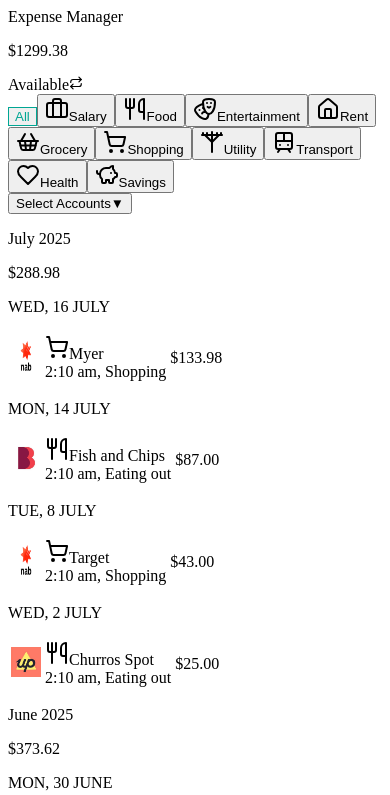
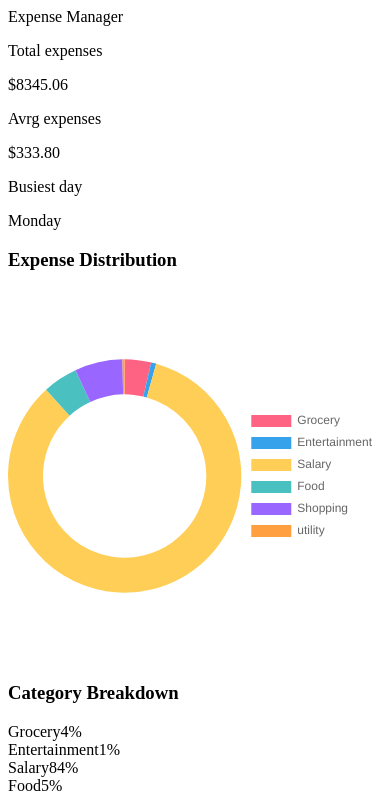
Before and after one commit to iamaswathi/expense-manager, a React (Create React App) app: page / in a window 390 px wide. Shown: the top 795 px of the page. Built offline with nearby package versions, Linux system fonts and the light colour scheme.

Commit message:
added trandaction dashboard component with charts, fiter based on category

```diff
--- a/package.json
+++ b/package.json
@@ -9,8 +9,10 @@
     "@types/jest": "^27.5.2",
     "@types/react": "^19.1.6",
     "@types/react-dom": "^19.1.5",
+    "chart.js": "^4.5.0",
     "lucide-react": "^0.511.0",
     "react": "^19.1.0",
+    "react-chartjs-2": "^5.3.0",
     "react-dom": "^19.1.0",
     "react-redux": "^9.2.0",
     "react-router-dom": "^7.6.2",
--- a/public/data/transactionsOf7786.json
+++ b/public/data/transactionsOf7786.json
@@ -125,7 +125,7 @@
             "data": [
               {
                 "type": "tags",
-                "id": "shopping"
+                "id": "Shopping"
               }
             ],
             "links": {
--- a/src/App.tsx
+++ b/src/App.tsx
@@ -8,7 +8,7 @@ export default function App() {
   return (
     <div>
       <Header />
-      <AccountBalance available={1299.38} spendable={650.44}/>
+      {/* <AccountBalance available={1299.38} spendable={650.44}/> */}
       <Router>
         <Routes>
           <Route path="/" element={<TransactionsList />} />
--- /dev/null
+++ b/src/components/FinancialDashboard/FinancialDashboard.tsx
@@ -0,0 +1,142 @@
+import { Doughnut } from 'react-chartjs-2'; // Easier than raw Chart.js
+import { Chart as ChartJS, ArcElement, Tooltip, Legend } from 'chart.js';
+import { useMemo } from 'react';
+import { TransformedTransaction } from '../../utils/interface/transactionInterface';
+
+// Register Chart.js components
+ChartJS.register(ArcElement, Tooltip, Legend);
+
+interface FinancialDashboardProps {
+    transactions: TransformedTransaction[];
+}
+
+export const FinancialDashboard = ({ transactions }: FinancialDashboardProps) => {
+    // Process transaction data
+    const { chartData, summary } = useMemo(() => {
+        const categoryMap = new Map();
+        let totalExpenses = 0;
+        const dayCount = new Map();
+
+        // Initialize all days with 0 counts
+        const daysOfWeek = ['Sunday', 'Monday', 'Tuesday', 'Wednesday', 'Thursday', 'Friday', 'Saturday'];
+        daysOfWeek.forEach(day => dayCount.set(day, 0));
+
+        transactions.forEach(txn => {
+        //    if(!isCredit) {
+          totalExpenses += txn.amount;
+        //   }
+
+
+          // Category breakdown
+          const category = txn.category || 'Other';
+          categoryMap.set(category, (categoryMap.get(category) || 0) + txn.amount);
+
+          // Day of week analysis
+          const day = new Date(txn.date).toLocaleString('en-US', { weekday: 'long' });
+          dayCount.set(day, (dayCount.get(day) || 0) + 1);
+        });
+
+        // Safely find busiest day (won't throw on empty array)
+        const busiestDayEntry = [...dayCount.entries()].reduce(
+          (a, b) => a[1] > b[1] ? a : b,
+          ['None', 0] // Initial value
+        );
+
+        return {
+          chartData: {
+            labels: [...categoryMap.keys()],
+            datasets: [{
+              data: [...categoryMap.values()],
+              backgroundColor: [
+                '#FF6384', '#36A2EB', '#FFCE56', '#4BC0C0',
+                '#9966FF', '#FF9F40', '#8AC24A'
+              ],
+              borderWidth: 0
+            }]
+          },
+          summary: {
+            totalExpenses,
+            averageExpenses: transactions.length ? totalExpenses / transactions.length : 0,
+            busiestDay: busiestDayEntry[0],
+            transactionCount: transactions.length
+          }
+        };
+      }, [transactions]);
+
+    return (
+        <div className="p-4 max-w-4xl mx-auto">
+            <div className="grid grid-cols-1 md:grid-cols-3 gap-4 mb-6">
+                {/* Summary Cards */}
+                <div className="bg-white p-4 rounded-lg shadow">
+                    <p className="text-gray-500 text-sm">Total expenses</p>
+                    <p className="text-2xl font-bold">${summary.totalExpenses.toFixed(2)}</p>
+                </div>
+
+                <div className="bg-white p-4 rounded-lg shadow">
+                    <p className="text-gray-500 text-sm">Avrg expenses</p>
+                    <p className="text-2xl font-bold">${summary.averageExpenses.toFixed(2)}</p>
+                </div>
+
+                <div className="bg-white p-4 rounded-lg shadow">
+                    <p className="text-gray-500 text-sm">Busiest day</p>
+                    <p className="text-2xl font-bold">{summary.busiestDay}</p>
+                </div>
+            </div>
+
+            {/* Chart Section */}
+            <div className="grid grid-cols-1 lg:grid-cols-3 gap-6">
+                <div className="bg-white p-4 rounded-lg shadow lg:col-span-2">
+                    <h3 className="font-semibold mb-4">Expense Distribution</h3>
+                    <div className="h-64">
+                        <Doughnut
+                            data={chartData}
+                            options={{
+                                cutout: '70%',
+                                plugins: {
+                                    legend: {
+                                        position: 'right',
+                                    },
+                                    tooltip: {
+                                        callbacks: {
+                                            label: (context) => {
+                                                const label = context.label || '';
+                                                const value = context.raw as number; // Type assertion here
+                                                const total = context.dataset.data.reduce((a: number, b: number) => a + b, 0);
+                                                const percentage = Math.round((value / total) * 100);
+                                                return `${label}: $${value.toFixed(2)} (${percentage}%)`;
+                                            }
+                                        }
+                                    }
+                                }
+                            }}
+                        />
+                    </div>
+                </div>
+
+                {/* Percentage Breakdown */}
+                <div className="bg-white p-4 rounded-lg shadow">
+                    <h3 className="font-semibold mb-4">Category Breakdown</h3>
+                    <div className="space-y-3">
+                        {chartData.labels.map((label, i) => {
+                            const total = chartData.datasets[0].data.reduce((a, b) => a + b, 0);
+                            const value = chartData.datasets[0].data[i];
+                            const percentage = Math.round((value / total) * 100);
+                            const color = chartData.datasets[0].backgroundColor[i];
+
+                            return (
+                                <div key={label} className="flex items-center">
+                                    <div
+                                        className="w-3 h-3 rounded-full mr-2"
+                                        style={{ backgroundColor: color }}
+                                    />
+                                    <span className="flex-1">{label}</span>
+                                    <span className="font-medium">{percentage}%</span>
+                                </div>
+                            );
+                        })}
+                    </div>
+                </div>
+            </div>
+        </div>
+    );
+};
--- a/src/components/TransactionsList/TransactionsList.tsx
+++ b/src/components/TransactionsList/TransactionsList.tsx
@@ -3,22 +3,15 @@ import { getCategoryIcon } from '../../utils/getCategoryIcons';
 import { groupByMonthAndDate } from '../../utils/groupByMonthAndDate';
 import { useAppSelector, useAppDispatch } from '../../state/hooks';
 import { loadAccounts, loadCategories, loadTransactions, setSelectedAccounts, setSelectedTransaction, setTransactions } from '../../state/transactions/transactionsSlice';
-import { useDispatch, useSelector } from 'react-redux';
-import { AppDispatch, RootState } from '../../state/store';
-import { fetchTransactionsList } from '../../services/dataService';
+import { RootState } from '../../state/store';
 import TransactionDetail from '../TransactionDetail/TransactionDetail';
-import { findIfCredit, getTimeFromDateString, removeCreditDebitSign, transformTransactions } from '../../utils/utilities';
+import { getTimeFromDateString, transformTransactions } from '../../utils/utilities';
 import AccountsList from '../AccountsList/AccountsList';
+import { FinancialDashboard } from '../FinancialDashboard/FinancialDashboard';
 
 export default function TransactionsList() {
 
     const dispatch = useAppDispatch();
-    // const transactions = useAppSelector((state: RootState) => state.transctions.transactionsList);
-    // const accounts = useAppSelector((state: RootState) => state.transctions.accounts);
-    // const categories = useAppSelector((state: RootState) => state.transctions.categories);
-    // const selectedAccountIds = useAppSelector((state: RootState) => state.transctions.selectedAccountIds);
-    // const status = useAppSelector((state) => state.transctions.status);
-
     const { transactionsList, accounts, categories, selectedAccountIds, status } = useAppSelector((state: RootState) => state.transctions);
     console.log('Categories in state:', categories);
     console.log('Accounts in state:', accounts);
@@ -64,12 +57,13 @@ export default function TransactionsList() {
         setSelectedCategory(category);
     };
 
-    if (status === 'loading') return <div>Loading ...</div>
+    if (status === 'loading') return <div className="p-4 max-w-4xl mx-auto font-custom">Loading ...</div>
 
     const grouped = groupByMonthAndDate(filteredTransactions);
 
     return (
-        <div className="font-custom">
+        <div className="p-4 max-w-4xl mx-auto font-custom">
+            <FinancialDashboard transactions={filteredTransactions} />
             {/* Category Filter */}
             <div className="flex gap-2 overflow-x-auto pb-2">
                 <button
@@ -128,7 +122,7 @@ export default function TransactionsList() {
 
                         {Object.entries(dates)
                             .sort((a, b) => b[1].date.getTime() - a[1].date.getTime())
-                            .map(([dateKey, { transactions, total, isCredit }]) => (
+                            .map(([dateKey, { transactions, total, }]) => (
                                 <div key={dateKey} className="border-none">
                                     <div className="flex justify-between items-center border-none bg-highlight px-4 py-2">
                                         <p className="text-xs text-secondary">{dateKey}</p>
@@ -139,13 +133,11 @@ export default function TransactionsList() {
                                         <tbody>
                                             {transactions.map((item, index) => {
                                                 const isLastRow = index === transactions.length - 1;
-                                                const amount = parseFloat(removeCreditDebitSign(item.amount)).toFixed(2);
-                                                const isCredit = findIfCredit(item.amount);
-                                                const amountColor = isCredit ? "text-tertiary" : "text-primary";
-                                                const amountFormatted = `${isCredit ? "+" : ""}$${amount}`;
+                                                const amountColor = (item.type.toLowerCase() === 'credit') ? "text-tertiary" : "text-primary";
+                                                const amountFormatted = `${(item.type.toLowerCase() === 'credit')  ? "+" : ""}$${item.amount}`;
 
                                                 return (
-                                                    <tr key={item.id} className="hover:border-[#F0FFF0]-4" onClick={() => dispatch(setSelectedTransaction(item.id))}>
+                                                    <tr key={item.id} className="hover:bg-hightlight" onClick={() => dispatch(setSelectedTransaction(item.id))}>
                                                         <td className="text-primary border-none">
                                                             <div className="text-primary flex items-center justify-center h-full w-full">
                                                                 <img className="logo-style" src={item.bankLogo} alt={item.bankAltText} />
--- a/src/utils/groupByMonthAndDate.tsx
+++ b/src/utils/groupByMonthAndDate.tsx
@@ -1,5 +1,4 @@
-import { MonthDateGroupedTransactions, Transaction, TransformedTransaction } from "./interface/transactionInterface";
-import { findIfCredit, removeCreditDebitSign } from "./utilities";
+import { MonthDateGroupedTransactions, TransformedTransaction } from "./interface/transactionInterface";
 
 const getMonthKey = (date: Date): [string, Date] => {
     const key = date.toLocaleDateString('en-AU', {
@@ -22,19 +21,19 @@ export const groupByMonthAndDate = (transactions: TransformedTransaction[]): Mon
         const rawDate = new Date(transaction.date);
         const [monthKey, monthDate] = getMonthKey(rawDate);
         const [dateKey, fullDate] = getDateKey(rawDate);
-        const amount = parseFloat(removeCreditDebitSign(transaction.amount) || '0');
-        const isCredit = findIfCredit(transaction.amount);
+        const amount = transaction.amount;
+        const transType = transaction.type;
+
         if(!acc[monthKey]) {
             acc[monthKey] = { monthDate, totalDebit: 0, dates: {} };
         }
         if(!acc[monthKey].dates[dateKey]) {
-            acc[monthKey].dates[dateKey] = { date: fullDate, transactions: [], total: 0, isCredit};
+            acc[monthKey].dates[dateKey] = { date: fullDate, transactions: [], total: 0};
         }
         acc[monthKey].dates[dateKey].transactions.push(transaction);
         acc[monthKey].dates[dateKey].total += amount;
-        acc[monthKey].dates[dateKey].isCredit = isCredit;
 
-        if(!isCredit) acc[monthKey].totalDebit += amount;
+        if(transType.toLowerCase() === 'debit') acc[monthKey].totalDebit += amount;
         return acc;
 
     }, {});
--- a/src/utils/interface/transactionInterface.tsx
+++ b/src/utils/interface/transactionInterface.tsx
@@ -160,7 +160,6 @@ export interface MonthDateGroupedTransactions {
                 date: Date;
                 transactions: TransformedTransaction[];
                 total: number;
-                isCredit: boolean;
             };
         };
     };
@@ -170,7 +169,8 @@ export interface TransformedTransaction {
     id: string;
     accountId: string;
     description: string;
-    amount: string;
+    amount: number;
+    type: string;
     date: string;
     category: string;
     status: string;
--- a/src/utils/utilities.tsx
+++ b/src/utils/utilities.tsx
@@ -1,5 +1,3 @@
-// import { Transaction } from "../types";
-import { aC } from "vitest/dist/chunks/reporters.d.C1ogPriE";
 import { Account, BankLogoConfig, Transaction, TransformedTransaction } from "./interface/transactionInterface";
 
 export const removeCreditDebitSign = (transactionValue: string) => {
@@ -23,6 +21,10 @@ export const findIfCredit = (transactionValue: string) => {
     return (transactionValue.startsWith('+'));
 };
 
+export const isTypeCredit = (amount: string): string => {
+    return (amount.startsWith('-')) ? 'debit' : 'credit';
+};
+
 export const transformAccounts = (accounts: Account[]): Account[] => {
     return accounts.map(account => {
         const bankInfo = BANK_LOGOS[account.institution] || BANK_LOGOS.default
@@ -43,7 +45,8 @@ export const transformTransactions = (transaction: Transaction, accounts: Accoun
         id: transaction.id,
         accountId: transaction.accountId,
         description: transaction.attributes.description,
-        amount: transaction.attributes.amount.value,
+        amount: Math.abs(parseFloat(transaction.attributes.amount.value)),
+        type: isTypeCredit(transaction.attributes.amount.value),
         date: transaction.attributes.settledAt,
         category: transaction.relationships.tags?.data[0]?.id || 'Uncategorised',
         status: transaction.attributes.status,
--- a/tailwind.config.cjs
+++ b/tailwind.config.cjs
@@ -8,12 +8,12 @@ export default {
     },
       colors: {
         brand:{
-          bcolor:' #00A693',
+          bcolor:' #ff705c',
         },
         primary: '#2B2D2E',
         secondary: '#747C7D',
         tertiary: '#45BA59',
-        highlight: '#F0FFF0',
+        highlight: '#F3F4F9',
       },
     }
   },
```
Also changed, not shown: 1 other file (tests, documents, lock files or other folders).
